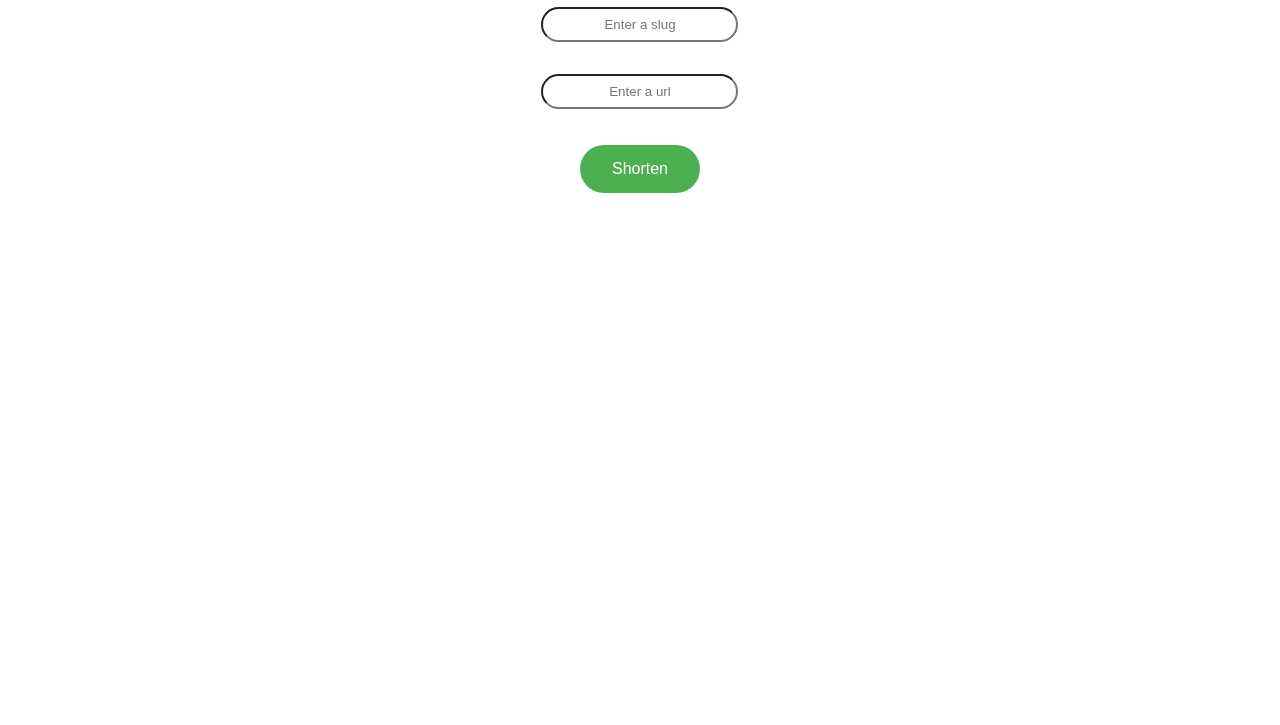
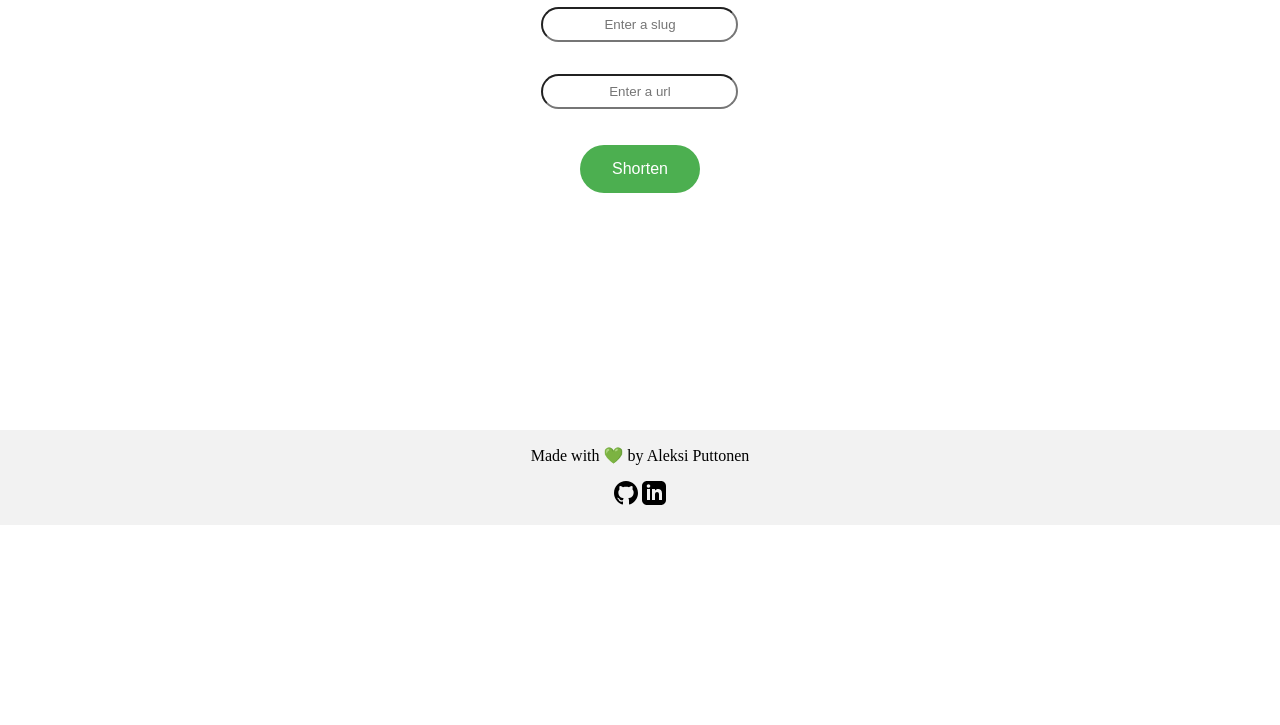
Before and after one commit to Pythonen/URL.io, a Flask app: page / in a window 1280 px wide. Shown: the part 275-1000 px from the top of the page. Run offline with Flask 2, Linux system fonts and the light colour scheme; parts of the project's set-up code (start-up, migrations or seed data) failed here and were passed over.

Commit message:
Added footer

```diff
--- a/static/css/main.css
+++ b/static/css/main.css
@@ -135,3 +135,17 @@ span {
       left: 0;
       height: 100%;
 }
+
+.footer{
+    position: fixed;
+    left: 0;
+    bottom: 0;
+    width: 100%;
+    text-align: center;
+    background-color: #F2F2F2;
+ }
+
+ .logos{
+     display: inline-block;
+     margin-bottom: 1rem;
+ }
--- a/templates/index.html
+++ b/templates/index.html
@@ -20,6 +20,13 @@
             </div>
         </form>
     </div>
+    <div class="footer">
+        <p>Made with 💚 by Aleksi Puttonen </p>
+        <div class="logos">
+            <a href="https://github.com/Pythonen/URL.io"><svg xmlns="http://www.w3.org/2000/svg" width="24" height="24" viewBox="0 0 24 24"><path d="M12 0c-6.626 0-12 5.373-12 12 0 5.302 3.438 9.8 8.207 11.387.599.111.793-.261.793-.577v-2.234c-3.338.726-4.033-1.416-4.033-1.416-.546-1.387-1.333-1.756-1.333-1.756-1.089-.745.083-.729.083-.729 1.205.084 1.839 1.237 1.839 1.237 1.07 1.834 2.807 1.304 3.492.997.107-.775.418-1.305.762-1.604-2.665-.305-5.467-1.334-5.467-5.931 0-1.311.469-2.381 1.236-3.221-.124-.303-.535-1.524.117-3.176 0 0 1.008-.322 3.301 1.23.957-.266 1.983-.399 3.003-.404 1.02.005 2.047.138 3.006.404 2.291-1.552 3.297-1.23 3.297-1.23.653 1.653.242 2.874.118 3.176.77.84 1.235 1.911 1.235 3.221 0 4.609-2.807 5.624-5.479 5.921.43.372.823 1.102.823 2.222v3.293c0 .319.192.694.801.576 4.765-1.589 8.199-6.086 8.199-11.386 0-6.627-5.373-12-12-12z"/></svg></a>
+            <a href="https://fi.linkedin.com/in/aleksi-puttonen"><svg xmlns="http://www.w3.org/2000/svg" width="24" height="24" viewBox="0 0 24 24"><path d="M19 0h-14c-2.761 0-5 2.239-5 5v14c0 2.761 2.239 5 5 5h14c2.762 0 5-2.239 5-5v-14c0-2.761-2.238-5-5-5zm-11 19h-3v-11h3v11zm-1.5-12.268c-.966 0-1.75-.79-1.75-1.764s.784-1.764 1.75-1.764 1.75.79 1.75 1.764-.783 1.764-1.75 1.764zm13.5 12.268h-3v-5.604c0-3.368-4-3.113-4 0v5.604h-3v-11h3v1.765c1.396-2.586 7-2.777 7 2.476v6.759z"/></svg></a>
+        </div>
+    </div>
 
 </body>
 </html>
```
Also changed, not shown: templates/404.html (+7 -0 lines).
